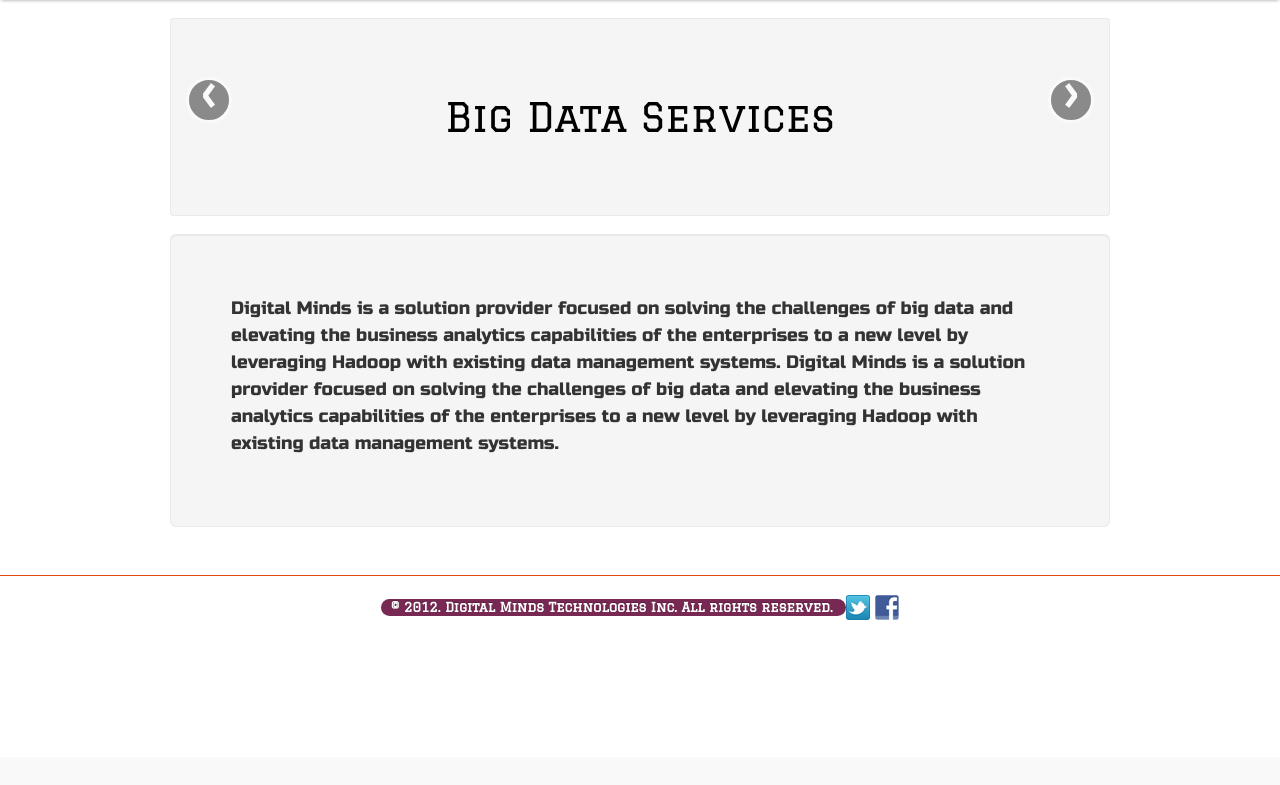
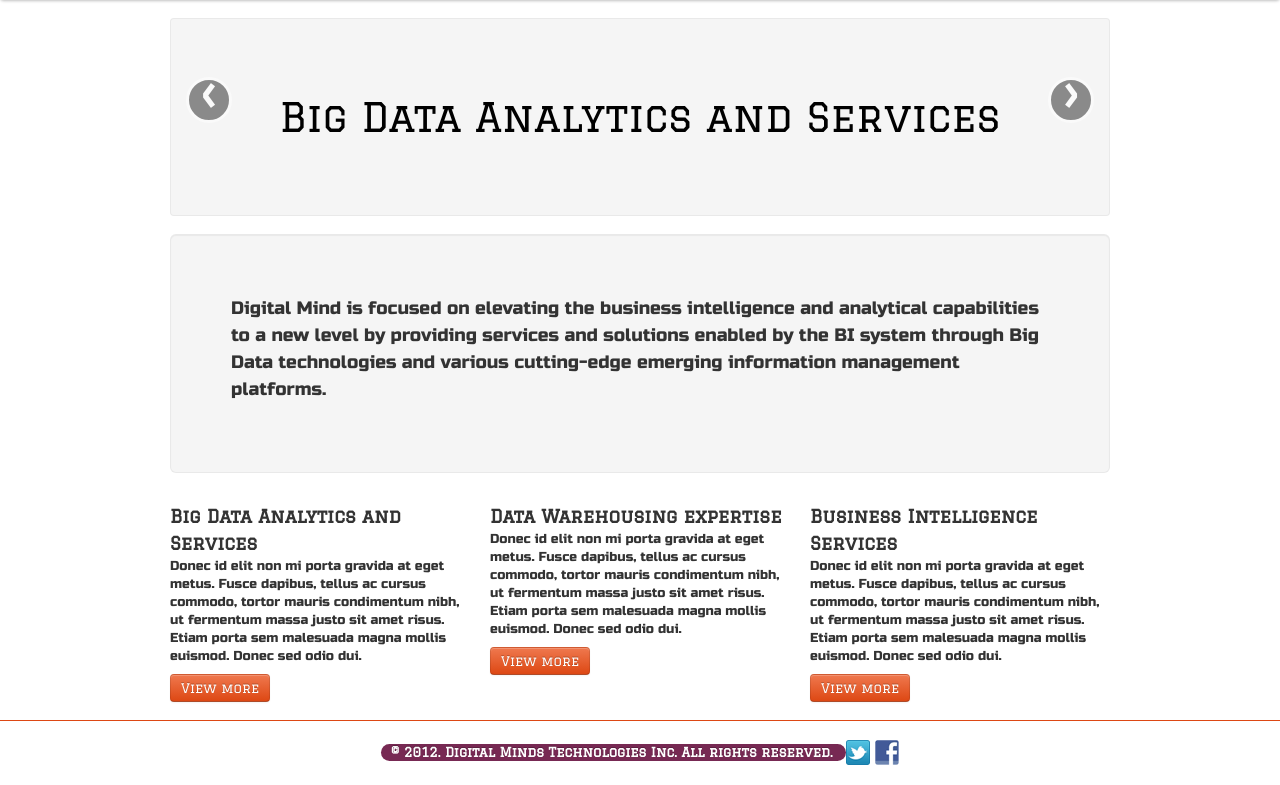
Before and after one commit to kmuthupa/digital_minds, a Rails app: page / in a window 1280 px wide. Shown: the part 43-828 px from the top of the page. Before the commit the page ends 663 px from the top, so only its background shows below. Run offline with Rails 7, Linux system fonts and the light colour scheme; some libraries are stand-ins or nearby versions.

Commit message:
few more updates to the pages

```diff
--- a/app/views/layouts/application.html.haml
+++ b/app/views/layouts/application.html.haml
@@ -26,6 +26,6 @@
       .center
         %span{:class => 'badge badge-info'}
           &copy; 2012. Digital Minds Technologies Inc. All rights reserved.
-        = link_to(image_tag('twitter_logo.png'), 'http://www.twitter.com')
-        = link_to(image_tag('facebook_logo.png'), 'http://www.facebook.com')
+        = link_to(image_tag('twitter_logo.png'), 'https://twitter.com/#!/digitalmindtech')
+        = link_to(image_tag('facebook_logo.png'), 'http://www.facebook.com/pages/Digital-Mind-Technology/183345741793321')
     = render 'shared/contact'
--- a/app/views/pages/careers.html.haml
+++ b/app/views/pages/careers.html.haml
@@ -1,6 +1,9 @@
 .hero-unit
   %h2.center
     Join our exciting team
+  %br
+  %p
+    Whether you're fresh out of college, or an experienced professional, Digital Mind is the place to be. Here, you can cultivate your expertise, use your knowledge to the fullest extent, or re-invent yourself, without ever having to leave the company. At Digital Mind, you can experience a world of opportunities. Opportunities to explore a wide-range of careers, to develop industry-leading innovations, and to work with the latest technologies and brilliant minds across the globe!
   %br
   %h6 Seeking Big Data and BI talent
   %br
@@ -14,4 +17,4 @@
   %p
     Please send in your resumes with a cover letter to
     %b
-      = link_to('jobs@digitalmindstech.com')
+      = mail_to('narain@digitalmindtech.com')
--- a/app/views/pages/index.html.haml
+++ b/app/views/pages/index.html.haml
@@ -1,4 +1,20 @@
 = render 'shared/carousel'
 .hero-unit
   %p
-    Digital Minds is a solution provider focused on solving the challenges of big data and elevating the business analytics capabilities of the enterprises to a new level by leveraging Hadoop with existing data management systems. Digital Minds is a solution provider focused on solving the challenges of big data and elevating the business analytics capabilities of the enterprises to a new level by leveraging Hadoop with existing data management systems.
+    Digital Mind is focused on elevating the business intelligence and analytical capabilities to a new level by providing services and solutions enabled by the BI system through Big Data technologies and various cutting-edge emerging information management platforms.
+.row
+  .span4
+    %h3 Big Data Analytics and Services
+    %p
+      Donec id elit non mi porta gravida at eget metus. Fusce dapibus, tellus ac cursus commodo, tortor mauris condimentum nibh, ut fermentum massa justo sit amet risus. Etiam porta sem malesuada magna mollis euismod. Donec sed odio dui.
+    = link_to('View more', services_url, :class => 'btn btn-primary')
+  .span4
+    %h3 Data Warehousing expertise
+    %p
+      Donec id elit non mi porta gravida at eget metus. Fusce dapibus, tellus ac cursus commodo, tortor mauris condimentum nibh, ut fermentum massa justo sit amet risus. Etiam porta sem malesuada magna mollis euismod. Donec sed odio dui.
+    = link_to('View more', services_url, :class => 'btn btn-primary')
+  .span4
+    %h3 Business Intelligence Services
+    %p
+      Donec id elit non mi porta gravida at eget metus. Fusce dapibus, tellus ac cursus commodo, tortor mauris condimentum nibh, ut fermentum massa justo sit amet risus. Etiam porta sem malesuada magna mollis euismod. Donec sed odio dui.
+    = link_to('View more', services_url, :class => 'btn btn-primary')
--- a/app/views/pages/team.html.haml
+++ b/app/views/pages/team.html.haml
@@ -5,9 +5,9 @@
   %h6 Narayanan Ramasamy
   %br
   %p
-    Narayanan is a solution provider focused on solving the challenges of big data and elevating the business analytics capabilities of the enterprises to a new level by leveraging Hadoop with existing data management systems. Digital Minds builds solutions and offers services that combine the science of big data analytics with our expertise in business and industry to help enterprises leverage the transformational potential of data to innovate, create value, enable transparency and have an undeniable impact on the bottom line. From strategizing and planning big data systems to implementing and adopting them enterprise-wide, Digital Minds enables our clients to gain insight, make better decisions, and achieve a competitive advantage.
+    Donec id elit non mi porta gravida at eget metus. Fusce dapibus, tellus ac cursus commodo, tortor mauris condimentum nibh, ut fermentum massa justo sit amet risus. Etiam porta sem malesuada magna mollis euismod. Donec sed odio dui. Donec id elit non mi porta gravida at eget metus. Fusce dapibus, tellus ac cursus commodo, tortor mauris condimentum nibh, ut fermentum massa justo sit amet risus. Etiam porta sem malesuada magna mollis euismod. Donec sed odio dui.
   %br
   %h6 SreemDevi Narayanan
   %br
   %p
-    SreemDevi is a solution provider focused on solving the challenges of big data and elevating the business analytics capabilities of the enterprises to a new level by leveraging Hadoop with existing data management systems. Digital Minds builds solutions and offers services that combine the science of big data analytics with our expertise in business and industry to help enterprises leverage the transformational potential of data to innovate, create value, enable transparency and have an undeniable impact on the bottom line.
+    Donec id elit non mi porta gravida at eget metus. Fusce dapibus, tellus ac cursus commodo, tortor mauris condimentum nibh, ut fermentum massa justo sit amet risus. Etiam porta sem malesuada magna mollis euismod. Donec sed odio dui. Donec id elit non mi porta gravida at eget metus. Fusce dapibus, tellus ac cursus commodo, tortor mauris condimentum nibh, ut fermentum massa justo sit amet risus. Etiam porta sem malesuada magna mollis euismod. Donec sed odio dui.
--- a/app/views/shared/_carousel.html.haml
+++ b/app/views/shared/_carousel.html.haml
@@ -2,7 +2,7 @@
   .carousel-inner
     %div{:class => 'active item'}
       .carousel-container
-        %h2 Big Data Services
+        %h2 Big Data Analytics and Services
     %div{:class => 'item'}
       .carousel-container
         %h2 Data Warehousing Expertise
```
Also changed, not shown: app/views/pages/company.html.haml (+14 -2 lines), app/views/pages/services.html.haml (+4 -4 lines).
